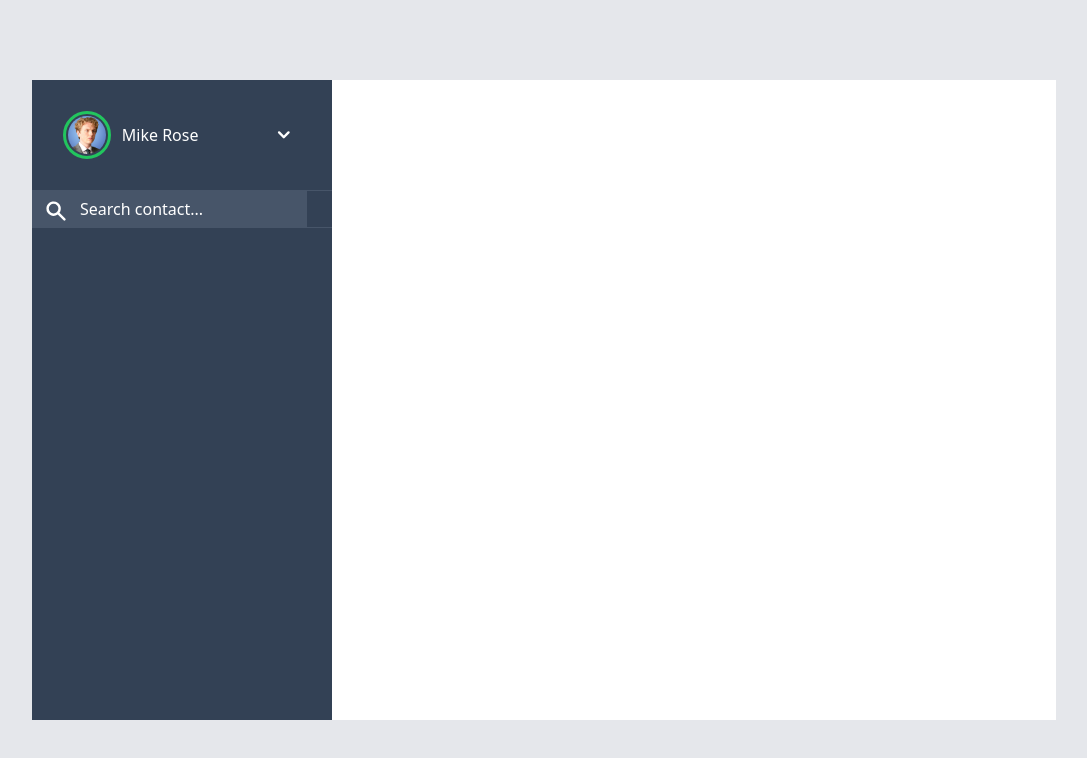
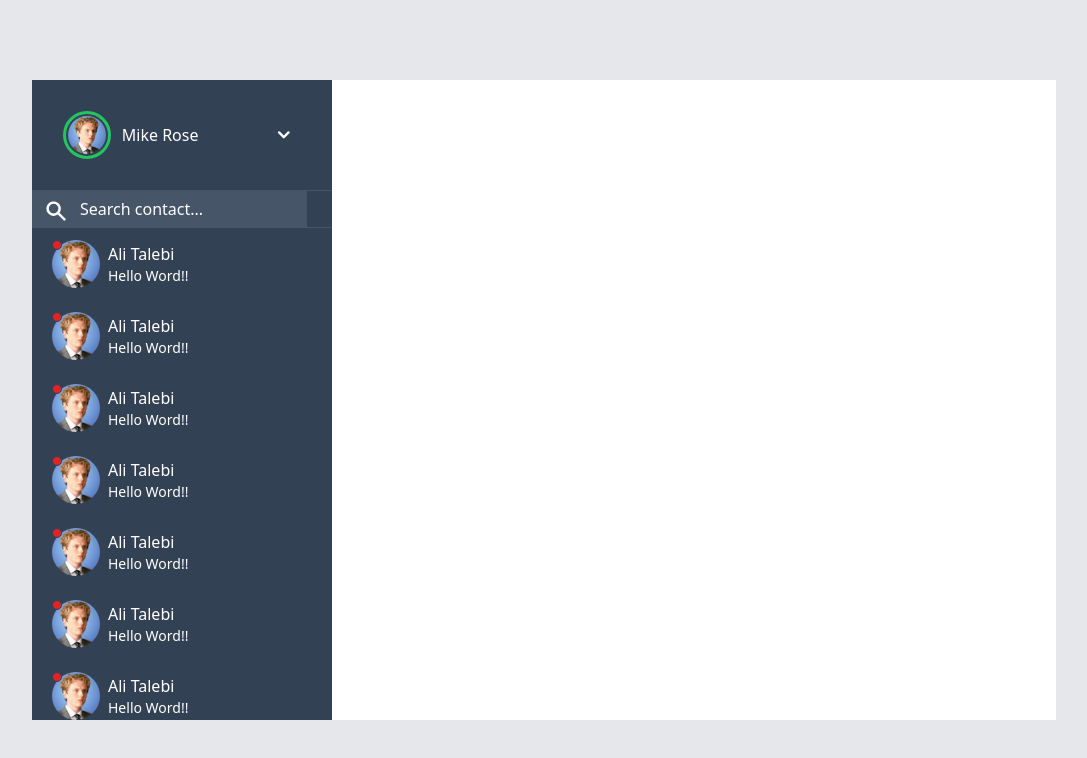
Before and after one commit to dot-frost/vue-chat-app, a Vue app: page / in a window 1280 px wide. Shown: the top 758 px of the page, without its empty margins (96-1183 px from the left). Built offline with nearby package versions, Linux system fonts and the light colour scheme.

Commit message:
Add Contacts to sidebar

```diff
--- a/src/views/HomeView.vue
+++ b/src/views/HomeView.vue
@@ -20,6 +20,15 @@
                  placeholder="Search contact...">
         </div>
         <!-- Contacts -->
+        <div class="flex flex-grow overflow-auto flex-col scrollbar-hide">
+          <UserContactComponent
+            :user="{ full_name: 'Ali Talebi' , avatar:require('@/assets/images/person/haroldgunderson.png') , status:'online'}"
+            :latest="'Hello Word!!'"
+            :status-type="'dot'"
+            v-for="i in 20"
+            :key="i"
+          />
+        </div>
         <!-- Actions -->
       </div>
       <!-- ChatBox -->
@@ -32,10 +41,12 @@
 <script>
 import { ChevronDownIcon, SearchIcon } from '@heroicons/vue/solid'
 import AvatarComponent from '@/components/User/AvatarComponent'
+import UserContactComponent from '@/components/User/UserContactComponent'
 
 export default {
   name: 'HomeView',
   components: {
+    UserContactComponent,
     AvatarComponent,
     ChevronDownIcon,
     SearchIcon
```
